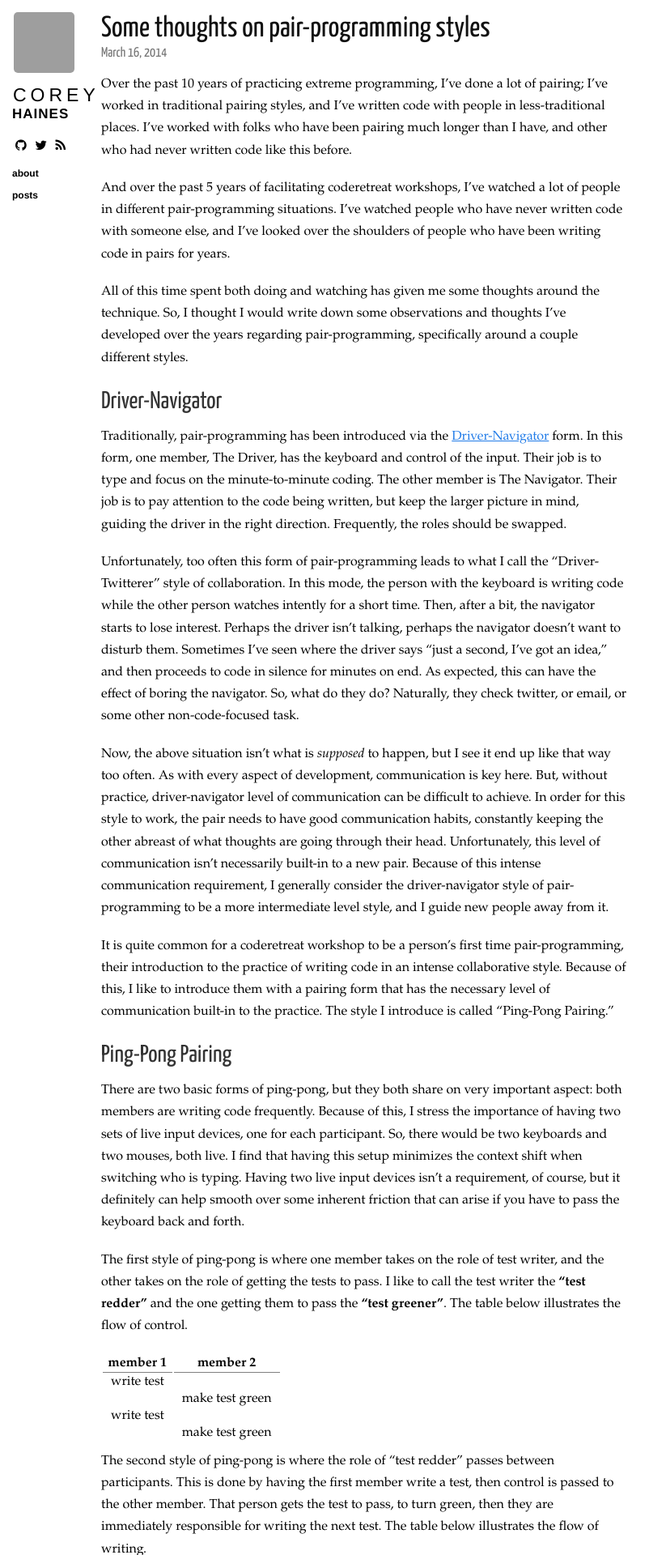
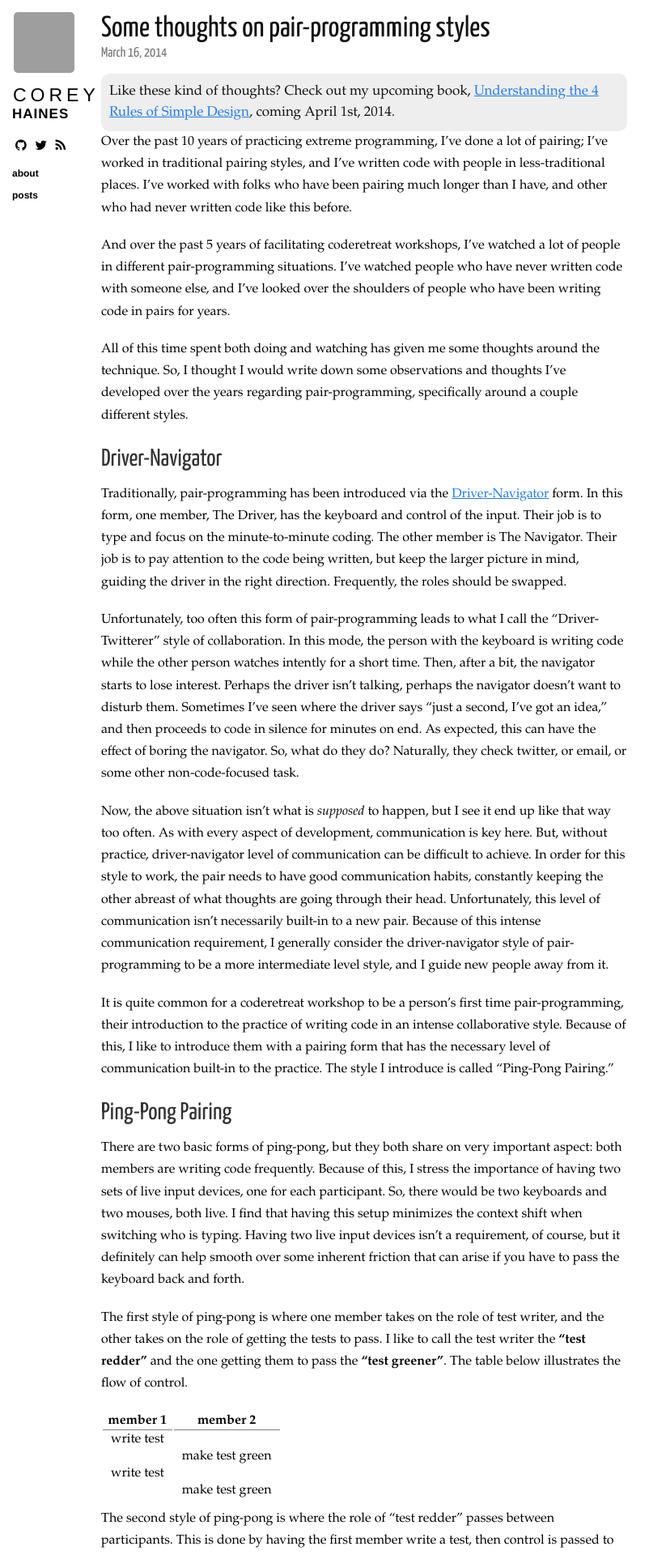
Before and after one commit to coreyhaines/coreyhaines.github.io, a Jekyll site: the page built from _posts/2014-03-16-thoughts-on-pair-programming.markdown, in a window 1280 px wide. Shown: the top 1920 px of the page at 81% size, without its empty margins (0-823 px from the left). Built offline with Jekyll 4.4.1, drawn with Linux system fonts in a browser that asks for light colours; nearby versions of some CDN libraries; Markdown is read by kramdown in place of the engine named in the settings; comment, search, counter and statistics services are not loaded; some of the changed text lies outside the part shown; grey boxes are pictures that could not be loaded.

Commit message:
Add callout on posts for the book

```diff
--- a/_layouts/post.html
+++ b/_layouts/post.html
@@ -10,8 +10,13 @@
   <section class="byline">
     {{ page.date | date: "%B %e, %Y" }}
   </section>
-
+  <section class="callout highlight">
+    Like these kind of thoughts? Check out my upcoming book, <a href="https://leanpub.com/4rulesofsimpledesign">Understanding the 4 Rules of Simple Design</a>, coming April 1st, 2014.
+  </section>
   {{ content }}
+  <section class="callout highlight">
+    Like these kind of thoughts? Check out my upcoming book, <a href="https://leanpub.com/4rulesofsimpledesign">Understanding the 4 Rules of Simple Design</a>, coming April 1st, 2014.
+  </section>
 
   <section class="meta">
     <section class="copy">
--- a/css/base.css
+++ b/css/base.css
@@ -159,7 +159,7 @@
     padding-left: 0px;
     font-size: 17px;
     color: #777; }
-  .content .video-series-callout {
+  .content .callout {
     padding: 10px;
     font-size: 17px;
     line-height: 1.5em; }
```
